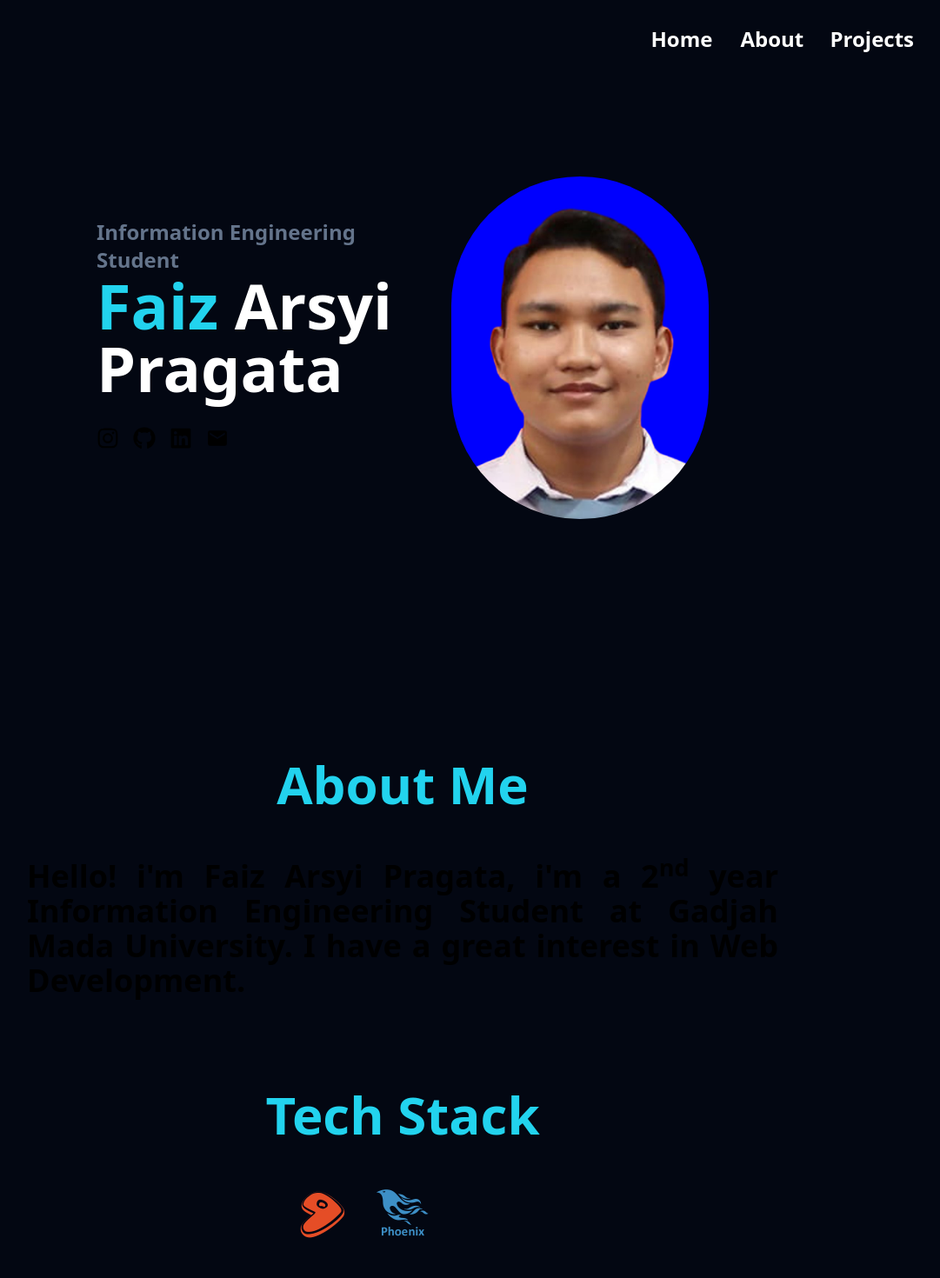
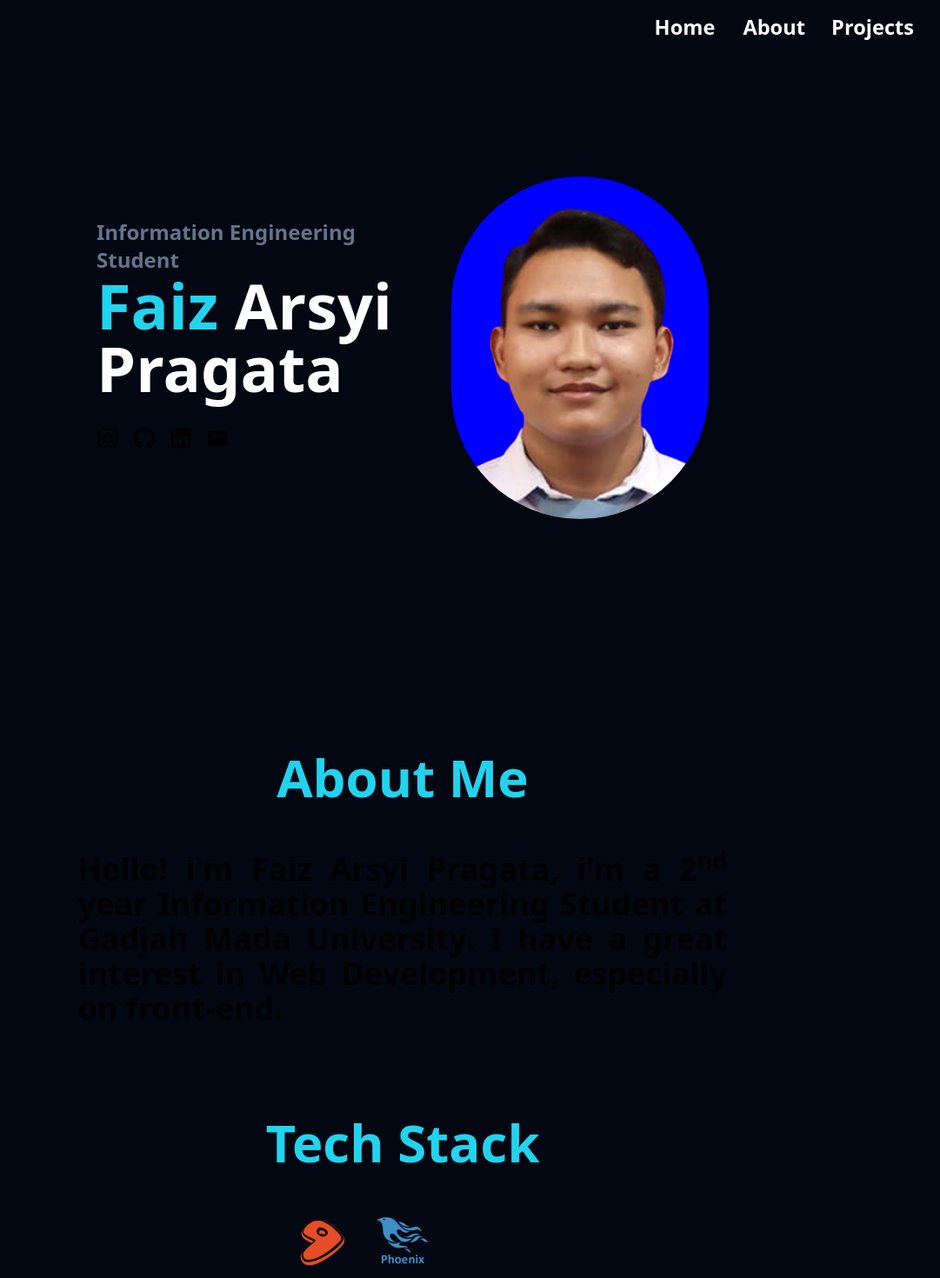
Before and after one commit to FaizArsyiP/faizpragata, a Next.js app: page / in a window 1280 px wide. Shown: the top 1470 px of the page at 87% size, without its empty margins (177-1258 px from the left). Built offline with nearby package versions, Linux system fonts and the light colour scheme.

Commit message:
navbar color transition

```diff
--- a/src/components/Navbar.js
+++ b/src/components/Navbar.js
@@ -3,15 +3,41 @@ import { useEffect, useState } from "react";
 
 
 export default function Navbar(){
-    const [isScrolled, setIsScrolled] = useState(false);
+    const [ticking, setTicking] = useState(false);
 
     useEffect(() => {
+        const navbar = document.querySelector('.navbar-bg');
+
+        const updateNavbar = () => {
+            if (window.innerWidth > 768) {
+                const scrollPosition = window.scrollY;
+                const scaling = 1 - (scrollPosition / (2 * window.innerHeight));
+                const limitedScaling = Math.max(0.55, Math.min(1.0, scaling));
+                const navbarOpacity = scrollPosition / (1 * window.innerHeight);
+
+                navbar.style.opacity = navbarOpacity;
+
+                // Change navbar height
+                if (scrollPosition < 700) {
+                    navbar.style.height = '70px'
+                }else{
+                    navbar.style.height = `${limitedScaling * 130}px`
+                };
+
+                // Change font size of nav links
+                document.querySelectorAll('nav a').forEach((element) => {
+                element.style.fontSize = `calc(${13 + limitedScaling * 1}px + ${limitedScaling * 0.75}vw)`;
+                });
+            }
+            setTicking(false);
+        };
+
+        updateNavbar();
+
         const handleScroll = () => {
-            const scrollPosition = window.scrollY;
-            if (scrollPosition > 0) {
-                setIsScrolled(true);
-            } else {
-                setIsScrolled(false);
+            if (!ticking) {
+                window.requestAnimationFrame(updateNavbar);
+                setTicking(true);
             }
         };
 
@@ -20,7 +46,7 @@ export default function Navbar(){
         return () => {
             window.removeEventListener('scroll', handleScroll);
         };
-    }, []);
+    }, [ticking]);
 
     useEffect(() => {
         const hamburgerBtn = document.getElementById('hamburger-button');
@@ -42,32 +68,31 @@ export default function Navbar(){
     }, []);
 
     return(
-        <header className={`fixed w-full top-0 z-10  p-4 transition-color duration-500 ease-in-out text-white ${
-            isScrolled ? 'bg-gradient-to-r from-cyan-500 to-blue-500 h-[60px]' : 'bg-transparent  h-[90px]'
-        }`}>
+        <header className="fixed w-full top-0 z-50 text-white transition-opacity duration-500 ease-in-out p-4">
+            <div className="navbar-bg absolute inset-0 bg-gradient-to-r from-cyan-500 to-blue-500 transition-opacity duration-500 ease-in-out"></div>
             <section className="w-full mx-auto p-4 flex relative items-center h-full">
                 <div className="absolute right-5">
                     <button
                         id="hamburger-button"
-                        class="text-3l md:hidden cursor-pointer relative w-8 h-8"
+                        className="text-3l md:hidden cursor-pointer relative w-8 h-8 flex flex-col justify-between p-2"
                     >
                         <div
                         className="bg-white w-8 h-1 rounded absolute top-4 -mt-0.5 transition-all duration-500 before:content-[''] before:bg-white before:w-8 before:h-1 before:rounded before:absolute before:-translate-x-4 before:-translate-y-3 before:transition-all before:duration-500 after:content-[''] after:bg-white after:w-8 after:h-1 after:rounded after:absolute after:-translate-x-4 after:translate-y-3 after:transition-all after:duration-500"
                         ></div>
                     </button>
                     <nav className="md:block hidden space-x-6 cursor-pointer mx-4 " aria-label="main">
-                        <Link href="/" className="hover:text-cyan-700 text-2xl m-2 font-bold transition-all">Home</Link>
-                        <Link href="#About" className="hover:text-cyan-700 text-2xl m-2 font-bold transition-all">About </Link>
-                        <Link href="#Projects" className="hover:text-cyan-700 text-2xl m-2 font-bold transition-all">Projects</Link>
+                        <Link href="/" className="hover:text-cyan-700 m-2 font-bold transition-all">Home</Link>
+                        <Link href="#About" className="hover:text-cyan-700 m-2 font-bold transition-all">About </Link>
+                        <Link href="#Projects" className="hover:text-cyan-700 m-2 font-bold transition-all">Projects</Link>
                     </nav>
                 </div>
             </section>
             <section
                 id="mobile-menu"
-                className="absolute bg-gray-950 w-full h-[1/2vh] text-xl flex-col justify-center origin-top animate-open-menu hidden top-[60px]"
+                className="absolute bg-gray-950 w-screen h-[1/2vh] text-xl flex-col justify-center origin-top animate-open-menu hidden top-[62px] z-50 left-3"
             >
                 <nav
-                    className="flex flex-col h-full items-center p-4"
+                    className="flex flex-col h-full items-center p-4 z-50 min-w-screen "
                     aria-label="mobile"
                 >
                     <Link href="/" className="w-full text-center py-2 Projects hover:text-cyan-700 font-bold"
--- a/src/pages/index.js
+++ b/src/pages/index.js
@@ -19,10 +19,10 @@ export default function Home() {
   },[])
 
   return (
-    <main className=" mx-auto flex flex-col items-center">
+    <main className=" mx-auto flex flex-col items-center z-0">
       <section
         id="Home"
-        className="flex flex-col-reverse justify-center max-w-3xl sm:flex-row px-8  items-center gap-8 scroll-mt-40 h-screen"
+        className="flex flex-col-reverse justify-center max-w-3xl sm:flex-row px-8  items-center gap-8 scroll-mt-40 h-screen "
       >
         <article className="sm:w-5/8" data-aos="fade-right">
           <p
@@ -47,7 +47,7 @@ export default function Home() {
           height={400}
           style={{ width: '42%' }}
           alt="Faiz Arsyi Pragata"
-          className="rounded-full"
+          className="rounded-full z-0"
           data-aos="fade-left"
           data-aos-offset="100"
           data-aos-anchor-placement="top-bottom"
@@ -56,15 +56,15 @@ export default function Home() {
 
       <section
         id="About"
-        className="flex flex-col scroll-mt-10  max-w-4xl items-center  my-4 min-h-screen fit-content"
+        className="flex flex-col scroll-mt-14  max-w-4xl items-center my-2 min-h-screen"
       >
         <h2
           className="text-cyan-400 text-4xl font-bold text-center sm:text-6xl m-4 sm:m-14 "
         >
           About Me
         </h2>
-        <p className="text-justify font-bold text-xl md:text-4xl mx-4 mb-12">
-          Hello! i&apos;m Faiz Arsyi Pragata, i&apos;m a 2<sup>nd</sup> year Information Engineering Student at Gadjah Mada University. I have a great interest in Web Development.
+        <p className="text-justify font-bold text-xl md:text-4xl mx-4 mb-12 w-5/6">
+          Hello! i&apos;m Faiz Arsyi Pragata, i&apos;m a 2<sup>nd</sup> year Information Engineering Student at Gadjah Mada University. I have a great interest in Web Development, especially on front-end.
         </p>
 
         <h2
@@ -89,7 +89,7 @@ export default function Home() {
 
       <section
             id="Projects"
-            className="flex flex-col scroll-mt-20  max-w-4xl items-center  my-4 min-h-screen"
+            className="flex flex-col scroll-mt-14  max-w-4xl items-center  my-4 min-h-screen"
         >
             <h2
                 className="text-cyan-400 text-4xl font-bold text-center sm:text-6xl m-4 sm:m-14 "
@@ -97,9 +97,9 @@ export default function Home() {
                 Projects
             </h2>
             <div className="flex flex-col items-center gap-4 max-w-3xl">
-                <div className="bg-slate-800 rounded-lg md:p-4 p-2 m-2 flex flex-col  gap-2 w-3/4 h-fit">
+                <div className="bg-slate-800 rounded-lg md:p-4 p-3 m-2 flex flex-col  gap-2 w-9/12 h-fit">
                     <h3 className="text-2xl font-bold text-gray-200">Project #1</h3>
-                    <p className="text-lg text-slate-300">The website was created as a final project for the webdev training organized by KMTETI, created using the next.js and tailwind CSS frameworks by utilizing the public API.</p>
+                    <p className="md:text-lg text-base text-slate-300">The website was created as a final project for the webdev training organized by KMTETI, created using the next.js and tailwind CSS frameworks by utilizing the public API.</p>
                     <Link href="https://github.com/FaizArsyiP/Final-Project-Webdev" target="blank"
                     className="p-2 text-slate-400 border-2 rounded-lg  w-fit border-slate-500 text-sm font-bold transition-all duration-300 hover:bg-cyan-500 hover:text-white">
                         Repository
--- a/src/styles/globals.css
+++ b/src/styles/globals.css
@@ -36,3 +36,7 @@ body {
     )
     rgb(var(--background-start-rgb));
 }
+
+.navbar-bg {
+  transition: background-color 0.5s ease, opacity 0.5s ease, height 0.5s ease;
+}
```
